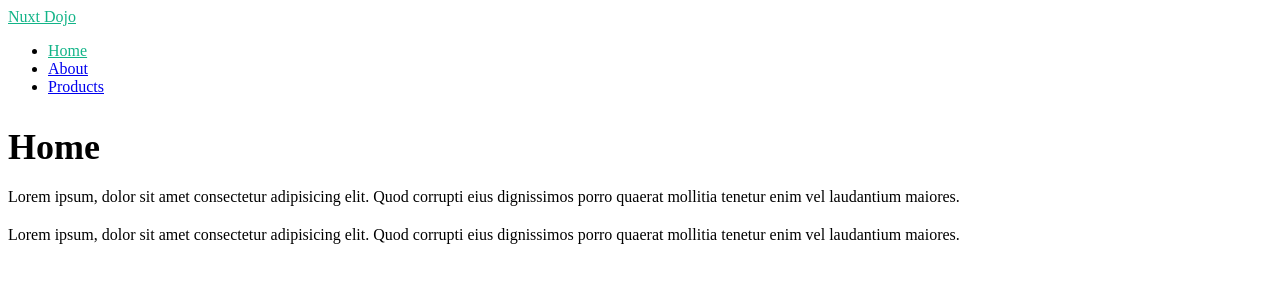
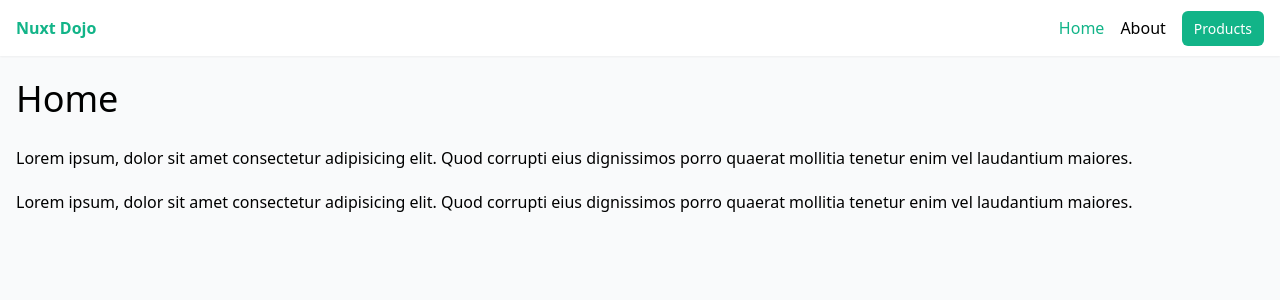
Before and after one commit to vanetten/nuxt-dojo, a Nuxt app: page / in a window 1280 px wide. Shown: the top 300 px of the page. Built offline with nearby package versions, Linux system fonts and the light colour scheme.

Commit message:
add tailwind

```diff
--- /dev/null
+++ b/assets/css/tailwind.css
@@ -0,0 +1,13 @@
+@tailwind base;
+@tailwind components;
+@tailwind utilities;
+
+body  {
+  @apply bg-gray-50;
+}
+
+@layer components {
+  .btn {
+    @apply bg-[#12b488] text-white px-3 py-2 rounded-md text-sm;
+  }
+}
--- a/layouts/default.vue
+++ b/layouts/default.vue
@@ -1,17 +1,17 @@
 <template>
   <div>
-    <header>
-      <nav>
-        <NuxtLink to="/">Nuxt Dojo</NuxtLink>
-        <ul>
+    <header class="shadow-sm bg-white">
+      <nav class="container mx-auto p-4 flex justify-between">
+        <NuxtLink to="/" class="font-bold">Nuxt Dojo</NuxtLink>
+        <ul class="flex gap-4">
           <li><NuxtLink to="/">Home</NuxtLink></li>
           <li><NuxtLink to="/about">About</NuxtLink></li>
-          <li><NuxtLink to="/products">Products</NuxtLink></li>
+          <li><NuxtLink to="/products" class="btn">Products</NuxtLink></li>
         </ul>
       </nav>
     </header>
     <!--- output page content -->
-    <div>
+    <div class="container mx-auto p-4">
       <slot />
     </div>
   </div>
--- a/layouts/products.vue
+++ b/layouts/products.vue
@@ -1,16 +1,16 @@
 <template>
   <div>
-    <header>
-      <nav>
-        <NuxtLink to="/products">Nuxt Dojo Merch</NuxtLink>
+    <header class="shadow-sm bg-white">
+      <nav class="container mx-auto p-4">
+        <NuxtLink to="/products" class="font-bold">Nuxt Dojo Merch</NuxtLink>
       </nav>
     </header>
     <!--- output page content -->
-    <div>
+    <div class="container mx-auto px-4">
       <slot />
     </div>
-    <footer>
-      <ul>
+    <footer class="container mx-auto p-4 flex justify-between border-t-2">
+      <ul class="flex gap-4">
         <li><NuxtLink to="/">Home</NuxtLink></li>
         <li><NuxtLink to="/about">About</NuxtLink></li>
         <li><NuxtLink to="/products">Products</NuxtLink></li>
--- a/nuxt.config.ts
+++ b/nuxt.config.ts
@@ -1,4 +1,4 @@
 // https://nuxt.com/docs/api/configuration/nuxt-config
 export default defineNuxtConfig({
-
+  modules: ['@nuxtjs/tailwindcss']
 })
--- a/package.json
+++ b/package.json
@@ -9,6 +9,7 @@
     "postinstall": "nuxt prepare"
   },
   "devDependencies": {
+    "@nuxtjs/tailwindcss": "^6.6.5",
     "nuxt": "^3.3.2"
   }
 }
--- a/pages/products/[id].vue
+++ b/pages/products/[id].vue
@@ -14,6 +14,6 @@
 
 </script>
 
-<style lang="scss" scoped>
+<style scoped>
 
 </style>
--- /dev/null
+++ b/tailwind.config.js
@@ -0,0 +1,8 @@
+/** @type {import('tailwindcss').Config} */
+module.exports = {
+  content: [],
+  theme: {
+    extend: {},
+  },
+  plugins: [],
+}
```
Also changed, not shown: 1 other file (tests, documents, lock files or other folders).
